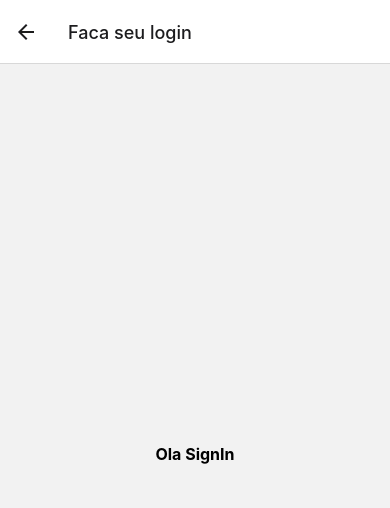
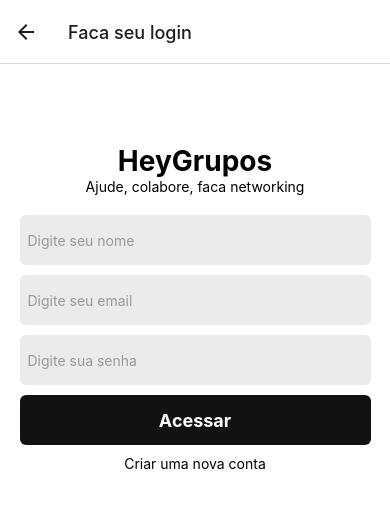
Before and after one commit to NiloMarcos/HeyChat, a React Native app: screen /SignIn in a window 390 px wide. Shown: the top 508 px of the page. Built offline with nearby package versions, Linux system fonts and the light colour scheme.

Commit message:
created interface SignIn

```diff
--- a/package.json
+++ b/package.json
@@ -10,6 +10,9 @@
     "lint": "eslint ."
   },
   "dependencies": {
+    "@react-native-firebase/app": "^12.9.1",
+    "@react-native-firebase/auth": "^12.9.1",
+    "@react-native-firebase/firestore": "^12.9.1",
     "@react-navigation/native": "^6.0.5",
     "@react-navigation/native-stack": "^6.2.3",
     "react": "17.0.2",
--- a/src/screens/ChatRoom/index.js
+++ b/src/screens/ChatRoom/index.js
@@ -1,10 +1,15 @@
 import React from 'react';
-import {View, Text, StyleSheet} from 'react-native';
+import {View, Text, StyleSheet, Button} from 'react-native';
+
+import { useNavigation } from '@react-navigation/native';
 
 export default function ChatRoom() {
+  const navigtion = useNavigation();
+
   return (
     <View style={styles.container}>
       <Text>Screen ChatRoom</Text>
+      <Button title="Login" onPress={() => navigtion.navigate('SignIn')}></Button>
     </View>
   );
 }
--- a/src/screens/SignIn/index.js
+++ b/src/screens/SignIn/index.js
@@ -1,18 +1,83 @@
-import React from 'react';
-import {View, Text, StyleSheet} from 'react-native';
+import React, {useState} from 'react';
+import {View, Text, StyleSheet, TouchableOpacity, TextInput, SafeAreaView, Platform} from 'react-native';
 
 export default function SignIn() {
+  const [name, setName] = useState('');
+  const [email, setEmail] = useState('');
+  const [password, setPassword] = useState('');
+
   return (
-    <View style={styles.container}>
-      <Text style={{ fontSize: 16, fontWeight: 'bold', color: '#000'}}>Ola SignIn</Text>
-    </View>
+    <SafeAreaView style={styles.container}>
+      <Text style={styles.logo}>HeyGrupos</Text>
+      <Text style={{marginBottom: 20}}>Ajude, colabore, faca networking</Text>
+
+      <TextInput
+        style={styles.input}
+        value={name}
+        onChangeText={(text) => setName(text)}
+        placeholder="Digite seu nome"
+        placeholderTextColor="#99999b"
+      />
+      <TextInput
+        style={styles.input}
+        value={email}
+        onChangeText={(text) => setEmail(text)}
+        placeholder="Digite seu email"
+        placeholderTextColor="#99999b"
+      />
+      <TextInput
+        style={styles.input}
+        value={password}
+        onChangeText={(text) => setPassword(text)}
+        placeholder="Digite sua senha"
+        placeholderTextColor="#99999b"
+      />
+
+      <TouchableOpacity style={styles.buttonLogin}>
+        <Text style={styles.buttonText}>Acessar</Text>
+      </TouchableOpacity>
+
+      <TouchableOpacity>
+        <Text>Criar uma nova conta</Text>
+      </TouchableOpacity>
+
+
+    </SafeAreaView>
   );
 }
 
 const styles = StyleSheet.create({
   container: {
     flex: 1,
+    alignItems: 'center',
+    backgroundColor: '#FFF'
+  },
+  logo: {
+    marginTop: Platform.OS === 'ios' ? 55 : 80,
+    fontSize: 28,
+    fontWeight: 'bold',
+  },
+  input: {
+    color: '#121212',
+    backgroundColor: '#EBEBEB',
+    width: '90%',
+    borderRadius: 6,
+    marginBottom: 10,
+    paddingHorizontal: 8,
+    height: 50,
+  },
+  buttonLogin: {
+    width: '90%',
+    height: 50,
+    backgroundColor: '#121212',
     justifyContent: 'center',
     alignItems: 'center',
+    marginBottom: 10,
+    borderRadius: 6,
   },
+  buttonText: {
+    color: '#FFF',
+    fontSize: 18,
+    fontWeight: 'bold'
+  }
 })
```
Also changed, not shown: 4 other files (tests, documents, lock files or other folders).
